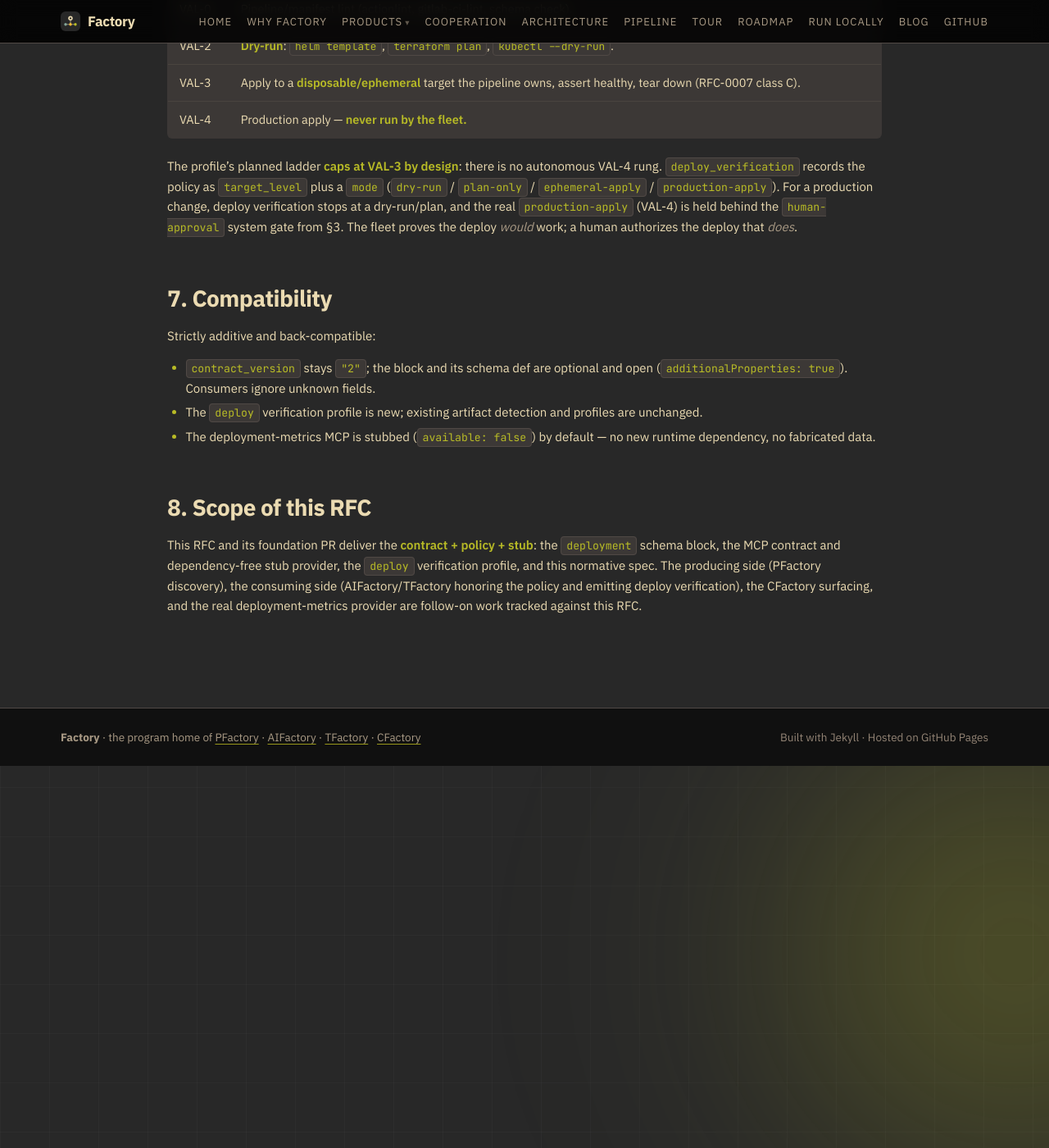
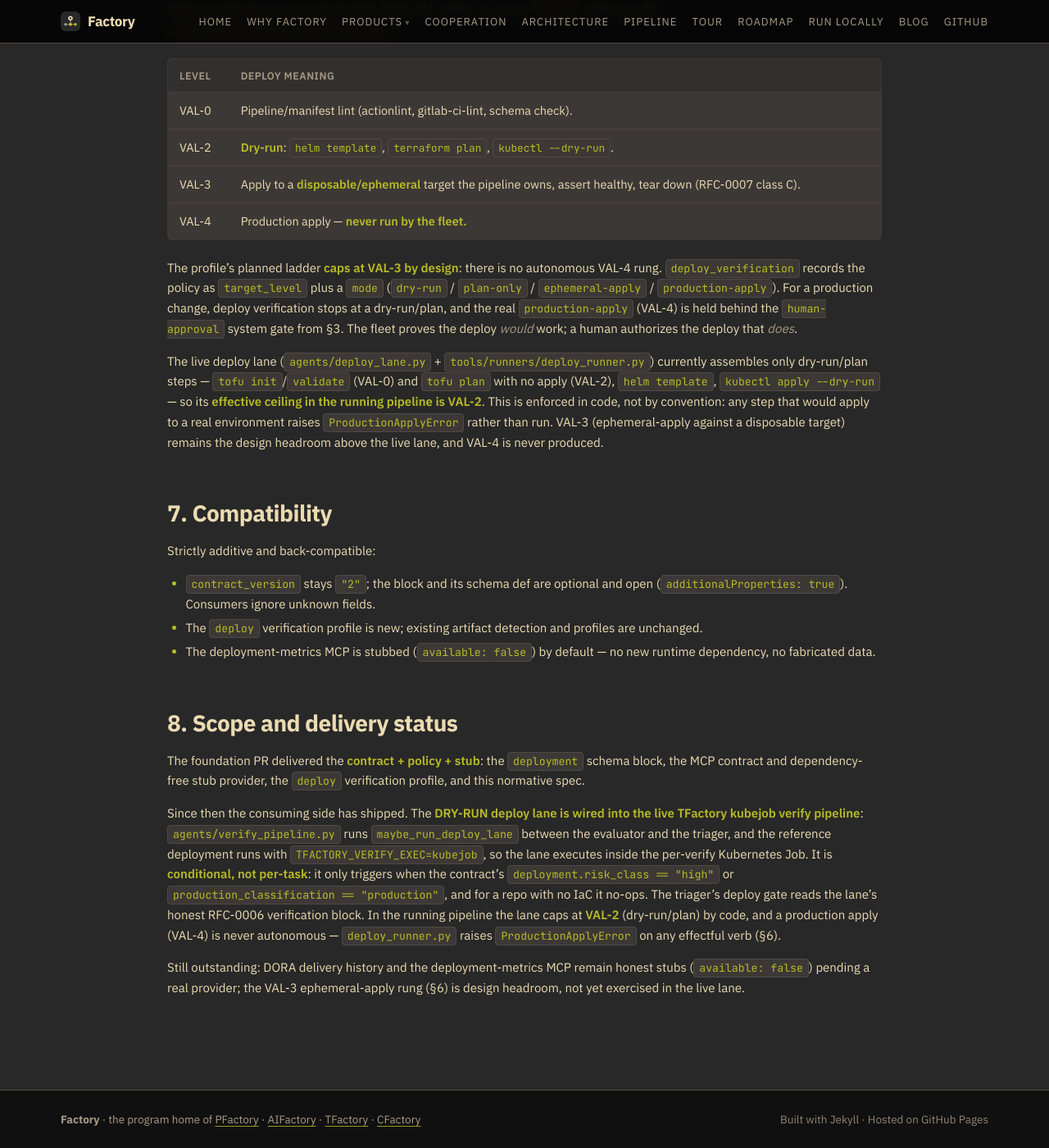
Before and after one commit to olafkfreund/Factory, a Jekyll site: the page built from docs/rfc/0013-deployment-aware-planning.md, in a window 1280 px wide and 1400 px high, scrolled down 3419 px. Shown: the whole window at 82% size. Built offline with Jekyll 4.4.1, drawn with Linux system fonts in a browser that asks for light colours; some of the changed text lies outside the part shown.

Commit message:
docs(rfc-0013): deploy lane is live in kubejob pipeline (retire stale 'not wired' language) (#256)
The RFC-0013 status and scope sections claimed the deploy lane was still
follow-on work / not wired into the live pipeline. That is stale. The DRY-RUN
deploy lane is wired into the TFactory kubejob verify pipeline: verify_pipeline.py
calls maybe_run_deploy_lane between the evaluator and triager, and the reference
deployment runs with TFACTORY_VERIFY_EXEC=kubejob. It triggers only when
deployment.risk_class == high or production_classification == production, and
no-ops for repos with no IaC. The live ceiling is VAL-2 (dry-run/plan) by code;
VAL-4 (production apply) is never autonomous (ProductionApplyError). DORA /
deployment-metrics MCP remain honest stubs (available: false).


Claude-Session: https://claude.ai/code/session_01GkTthZJNKSc4PL84jiVdDq

Co-authored-by: Claude Opus 4.8 <noreply@anthropic.com>

```diff
--- a/docs/rfc/0013-deployment-aware-planning.md
+++ b/docs/rfc/0013-deployment-aware-planning.md
@@ -6,7 +6,7 @@ permalink: /rfc/deployment-aware-planning/
 
 # RFC-0013 — Deployment-Aware Planning
 
-> **Status:** In Progress (epic #147 — foundation Implemented: contract `deployment` block, deployment-metrics MCP stub, deploy verification profile; service layer in progress) · **Created:** 2026-06-20 · **Updated:** 2026-06-20 · **Extends:** [RFC-0002](./0002-task-contract.md) (contract), [RFC-0005](./0005-environment-manifest-and-toolchain-provisioning.md) (environment manifest), [RFC-0006](./0006-verification-assurance-levels.md) (assurance levels), [RFC-0009](./0009-ci-gated-auto-merge.md) (CI-gated auto-merge), [RFC-0010](./0010-code-aware-planning-and-behavioral-equivalence.md) (code-aware planning) · **Affects:** PFactory (discovers), AIFactory/TFactory (honor), CFactory (surfaces)
+> **Status:** Implemented (epic #147 closed) — contract `deployment` block, deploy verification profile, and the **DRY-RUN deploy lane are live in the TFactory kubejob verify pipeline**: `agents/verify_pipeline.py` calls `maybe_run_deploy_lane` between the evaluator and the triager on the reference deployment (`TFACTORY_VERIFY_EXEC=kubejob`). The lane only *triggers* when the contract's `deployment.risk_class == "high"` or `production_classification == "production"`; for repos with no IaC it no-ops. The live ceiling is **VAL-2** (dry-run/plan) by code, and VAL-4 (production apply) is never autonomous (`ProductionApplyError` on effectful verbs). The deployment-metrics MCP (DORA) remains an honest stub (`available: false`). · **Created:** 2026-06-20 · **Updated:** 2026-07-02 · **Extends:** [RFC-0002](./0002-task-contract.md) (contract), [RFC-0005](./0005-environment-manifest-and-toolchain-provisioning.md) (environment manifest), [RFC-0006](./0006-verification-assurance-levels.md) (assurance levels), [RFC-0009](./0009-ci-gated-auto-merge.md) (CI-gated auto-merge), [RFC-0010](./0010-code-aware-planning-and-behavioral-equivalence.md) (code-aware planning) · **Affects:** PFactory (discovers), AIFactory/TFactory (honor), CFactory (surfaces)
 >
 > The fleet already reads the code before it plans (RFC-0010) and verifies honestly against an assurance ladder (RFC-0006). What it does **not** yet understand is how a change **ships**: which CI system runs it, how it deploys, which environments it can reach, and how risky that is. This RFC makes planning **deployment-aware**. PFactory discovers the delivery surface, derives a risk/scan/system-gate policy from it, pulls best-effort DORA context from a deployment-metrics MCP, and records all of it in a new additive `deployment` contract block. Verification of a deploy is **DRY-RUN by policy**: production is **VAL-4 and never autonomous**.
 
@@ -141,6 +141,15 @@ production change, deploy verification stops at a dry-run/plan, and the real
 §3. The fleet proves the deploy *would* work; a human authorizes the deploy that
 *does*.
 
+The live deploy lane (`agents/deploy_lane.py` +
+`tools/runners/deploy_runner.py`) currently assembles only dry-run/plan steps —
+`tofu init`/`validate` (VAL-0) and `tofu plan` with no apply (VAL-2),
+`helm template`, `kubectl apply --dry-run` — so its **effective ceiling in the
+running pipeline is VAL-2**. This is enforced in code, not by convention: any
+step that would apply to a real environment raises `ProductionApplyError`
+rather than run. VAL-3 (ephemeral-apply against a disposable target) remains the
+design headroom above the live lane, and VAL-4 is never produced.
+
 ## 7. Compatibility
 
 Strictly additive and back-compatible:
@@ -152,11 +161,25 @@ Strictly additive and back-compatible:
 - The deployment-metrics MCP is stubbed (`available: false`) by default — no new
   runtime dependency, no fabricated data.
 
-## 8. Scope of this RFC
+## 8. Scope and delivery status
 
-This RFC and its foundation PR deliver the **contract + policy + stub**: the
-`deployment` schema block, the MCP contract and dependency-free stub provider,
-the `deploy` verification profile, and this normative spec. The producing side
-(PFactory discovery), the consuming side (AIFactory/TFactory honoring the policy
-and emitting deploy verification), the CFactory surfacing, and the real
-deployment-metrics provider are follow-on work tracked against this RFC.
+The foundation PR delivered the **contract + policy + stub**: the `deployment`
+schema block, the MCP contract and dependency-free stub provider, the `deploy`
+verification profile, and this normative spec.
+
+Since then the consuming side has shipped. The **DRY-RUN deploy lane is wired
+into the live TFactory kubejob verify pipeline**: `agents/verify_pipeline.py`
+runs `maybe_run_deploy_lane` between the evaluator and the triager, and the
+reference deployment runs with `TFACTORY_VERIFY_EXEC=kubejob`, so the lane
+executes inside the per-verify Kubernetes Job. It is **conditional, not
+per-task**: it only triggers when the contract's `deployment.risk_class ==
+"high"` or `production_classification == "production"`, and for a repo with no
+IaC it no-ops. The triager's deploy gate reads the lane's honest RFC-0006
+verification block. In the running pipeline the lane caps at **VAL-2**
+(dry-run/plan) by code, and a production apply (VAL-4) is never autonomous —
+`deploy_runner.py` raises `ProductionApplyError` on any effectful verb (§6).
+
+Still outstanding: DORA delivery history and the deployment-metrics MCP remain
+honest stubs (`available: false`) pending a real provider; the VAL-3
+ephemeral-apply rung (§6) is design headroom, not yet exercised in the live
+lane.
```
